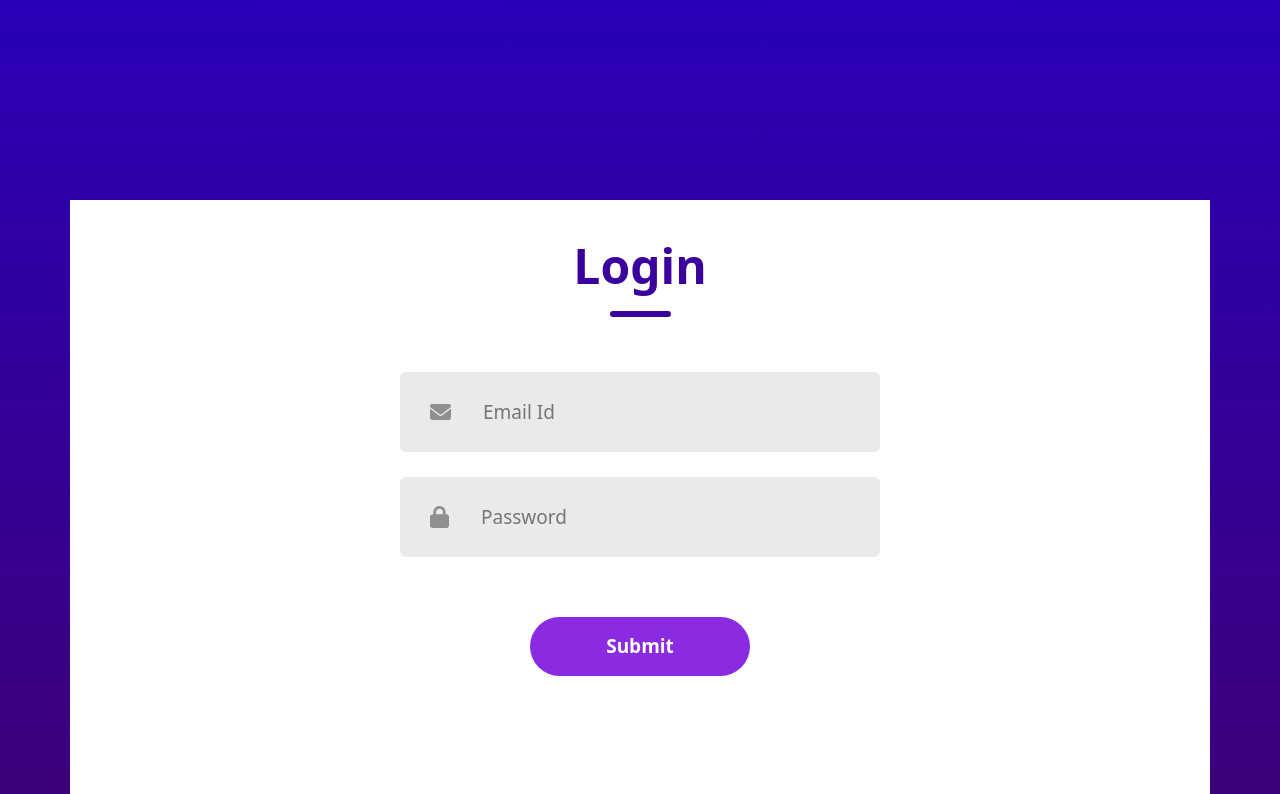
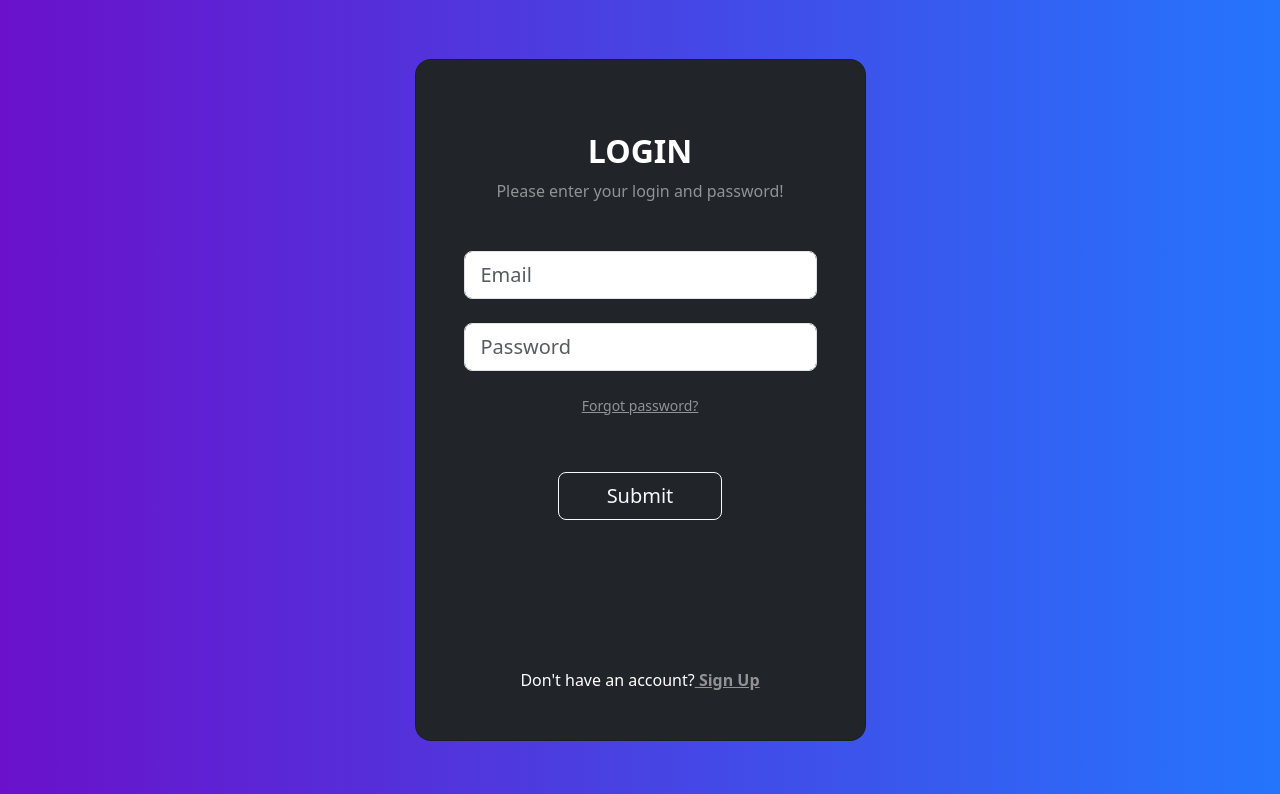
Before and after one commit to Ahmik-Virani/Web-Dev-OJ-Project, a React (Vite) app in the folder online-judge/frontend/: page / in a window 1280 px wide. Shown: the top 794 px of the page. Built offline with nearby package versions, Linux system fonts and the light colour scheme.

Commit message:
Improved the design of login page

```diff
--- a/online-judge/frontend/src/App.jsx
+++ b/online-judge/frontend/src/App.jsx
@@ -1,11 +1,10 @@
-import React from 'react';
+import React, { useState } from 'react';
 import { Toaster, toast } from 'react-hot-toast';
 import { useNavigate } from 'react-router-dom';
 import './index.css';
 import user_icon from './assets/person.png';
 import email_icon from './assets/email.png';
 import password_icon from './assets/password.png';
-import { useState } from 'react';
 
 function App() {
   const [action, setAction] = useState("Login");
@@ -31,14 +30,14 @@
         console.log(response);
         setLoading(false);
         toast.success('Action successful!');
-        navigate('/home'); // Redirect to /home
+        navigate('/home');
       } catch (error) {
         console.error("Error uploading user data:", error);
-        toast.error(error.message || 'An error occurred.'); // Display error message
+        toast.error(error.message || 'An error occurred.');
         setLoading(false);
       }
     } else {
-      toast.error("Please fill out all fields."); // Display error message for missing fields
+      toast.error("Please fill out all fields.");
     }
   };
 
@@ -65,65 +64,108 @@
   };
 
   return (
-    <div className='container'>
-      <Toaster /> {/* Add Toaster component here */}
-      <div className='header'>
-        <div className='text'>{action}</div>
-        <div className='underline'></div>
-      </div>
-      <div className='inputs'>
-        {action === "Login" ? null : (
+    <section className="vh-100 gradient-custom">
+      <div className="container py-5 h-100">
+        <div className="row d-flex justify-content-center align-items-center h-100">
+          <div className="col-12 col-md-8 col-lg-6 col-xl-5">
+            <div className="card bg-dark text-white" style={{ borderRadius: '1rem' }}>
+              <div className="card-body p-5 text-center">
+
+                <div className="mb-md-5 mt-md-4 pb-5">
+
+                  <h2 className="fw-bold mb-2 text-uppercase">{action}</h2>
+                  <p className="text-white-50 mb-5">
+                    {action === "Login" ? "Please enter your login and password!" : "Please fill out the form to sign up!"}
+                  </p>
+
+                  {action === "Sign Up" && (
                     <>
-            <div className='input'>
-              <img src={user_icon} alt='user icon' />
+                      <div className="form-outline form-white mb-4">
                         <input
-                type='text'
-                placeholder='First Name'
+                          type="text"
+                          id="typeFirstnameX"
+                          className="form-control form-control-lg"
+                          placeholder="First Name"
                           value={firstname}
                           onChange={(e) => setFirstname(e.target.value)}
                         />
                       </div>
-            <div className='input'>
-              <img src={user_icon} alt='user icon' />
+                      <div className="form-outline form-white mb-4">
                         <input
-                type='text'
-                placeholder='Last Name'
+                          type="text"
+                          id="typeLastnameX"
+                          className="form-control form-control-lg"
+                          placeholder="Last Name"
                           value={lastname}
                           onChange={(e) => setLastname(e.target.value)}
                         />
                       </div>
                     </>
                   )}
-        <div className='input'>
-          <img src={email_icon} alt='email icon' />
+                  <div className="form-outline form-white mb-4">
                     <input
-            type='email'
-            placeholder='Email Id'
+                      type="email"
+                      id="typeEmailX"
+                      className="form-control form-control-lg"
+                      placeholder="Email"
                       value={userEmail}
                       onChange={(e) => setUserEmail(e.target.value)}
                     />
                   </div>
-        <div className='input'>
-          <img src={password_icon} alt='password icon' />
+                  <div className="form-outline form-white mb-4">
                     <input
-            type='password'
-            placeholder='Password'
+                      type="password"
+                      id="typePasswordX"
+                      className="form-control form-control-lg"
+                      placeholder="Password"
                       value={userPassword}
                       onChange={(e) => setUserPassword(e.target.value)}
                     />
                   </div>
+
+                  <p className="small mb-5 pb-lg-2">
+                    <a className="text-white-50" href="#!">Forgot password?</a>
+                  </p>
+
+                  <button
+                    data-mdb-button-init
+                    data-mdb-ripple-init
+                    className="btn btn-outline-light btn-lg px-5"
+                    type="submit"
+                    onClick={handleSubmit}
+                  >
+                    {loading ? "Submitting..." : "Submit"}
+                  </button>
+
+                  <div className="d-flex justify-content-center text-center mt-4 pt-1">
+                    <a href="#!" className="text-white"><i className="fab fa-facebook-f fa-lg"></i></a>
+                    <a href="#!" className="text-white"><i className="fab fa-twitter fa-lg mx-4 px-2"></i></a>
+                    <a href="#!" className="text-white"><i className="fab fa-google fa-lg"></i></a>
                   </div>
-      <div className="submit-container">
-        <div className="submit-button" onClick={handleSubmit}>
-          {loading ? "Submitting..." : "Submit"}
+
+                </div>
+
+                <div>
+                  <p className="mb-0">
+                    {action === "Login" ? "Don't have an account?" : "Already have an account?"}
+                    <a
+                      href="#!"
+                      className="text-white-50 fw-bold"
+                      onClick={() => setAction(action === "Login" ? "Sign Up" : "Login")}
+                    >
+                      {action === "Login" ? " Sign Up" : " Login"}
+                    </a>
+                  </p>
+                </div>
+
               </div>
             </div>
-      <div className="submit-container">
-        <div className={action === "Login" ? "submit gray" : "submit"} onClick={() => setAction("Sign Up")}>Sign Up</div>
-        <div className={action === "Sign Up" ? "submit gray" : "submit"} onClick={() => setAction("Login")}>Login</div>
           </div>
         </div>
-  )
+      </div>
+      <Toaster />
+    </section>
+  );
 }
 
 export default App;
--- a/online-judge/frontend/src/index.css
+++ b/online-judge/frontend/src/index.css
@@ -1,108 +1,10 @@
-body {
-  margin: 0;
-  font-family: system-ui, -apple-system, BlinkMacSystemFont, 'Segoe UI', Roboto, Oxygen, Ubuntu, Cantarell, 'Open Sans', 'Helvetica Neue', sans-serif;
-  height: 100vh;
-  background : linear-gradient(#2A00B7, #42006C)
-}
+.gradient-custom {
+  /* fallback for old browsers */
+  background: #6a11cb;
 
-.container{
-  display: flex;
-  flex-direction: column;
-  margin: auto;
-  margin-top: 200px;
-  background: #fff;
-  padding-bottom: 30px;
-  width: 600px;
-}
+  /* Chrome 10-25, Safari 5.1-6 */
+  background: -webkit-linear-gradient(to right, rgba(106, 17, 203, 1), rgba(37, 117, 252, 1));
 
-.header{
-  display: flex;
-  flex-direction: column;
-  align-items: center;
-  gap: 9px;
-  width: 100%;
-  margin-top: 30px;
-}
-
-.text{
-  color: #3c009d;
-  font-size: 48px;
-  font-weight: 700;
-}
-
-.underline{
-  width: 61px;
-  height: 6px;
-  background: #3c009d;
-  border-radius: 9px;
-}
-
-.inputs{
-  margin-top: 55px;
-  display: flex;
-  flex-direction: column;
-  gap: 25px;
-}
-
-.input{
-  display: flex;
-  align-items: center;
-  margin: auto;
-  width: 480px;
-  height: 80px;
-  border-radius: 6px;
-  background: #eaeaea;
-}
-
-.input img{
-  margin: 0px 30px;
-}
-
-.input input{
-  height: 50px;
-  width: 400px;
-  background: transparent;
-  border: none;
-  outline: none;
-  color: #797979;
-  font-size: 19px;
-}
-
-.submit-container{
-  display: flex;
-  gap: 30px;
-  margin: 60px auto;
-}
-
-.submit{
-  display: flex;
-  justify-content: center;
-  align-items: center;
-  width: 220px;
-  height: 59px;
-  color: #fff;
-  background: #4c00b4;
-  border-radius: 50px;
-  font-size: 19px;
-  font-weight: 700;
-  cursor: pointer;
-}
-
-.gray{
-  background: #EAEAEA;
-  color: #676767;
-}
-
-.submit-button{
-  display: flex;
-  justify-content: center;
-  align-items: center;
-  width: 220px;
-  height: 59px;
-  color: #fff;
-  background: blueviolet;
-  border-radius: 50px;
-  font-size: 19px;
-  font-weight: 700;
-  cursor: pointer;
-}
+  /* W3C, IE 10+/ Edge, Firefox 16+, Chrome 26+, Opera 12+, Safari 7+ */
+  background: linear-gradient(to right, rgba(106, 17, 203, 1), rgba(37, 117, 252, 1))
+  }
```
Lines whose indentation alone changed are shown as unchanged.
